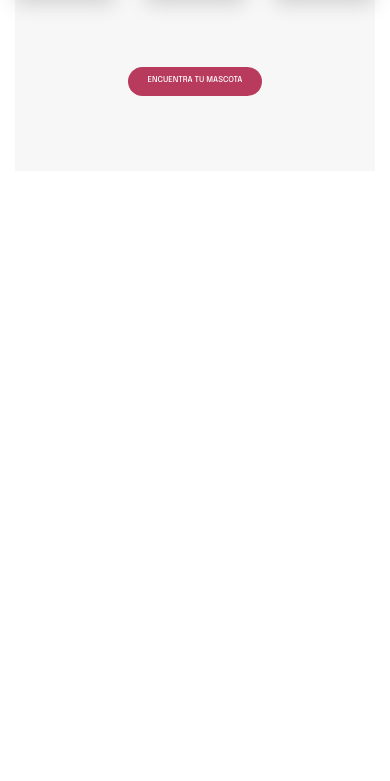
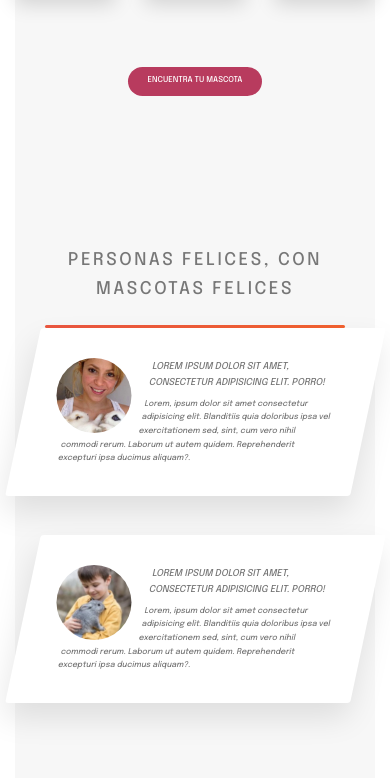
Before and after one commit to slybluue/adoptaunconejo, a website: page index.html in a window 390 px wide. Shown: the part 2065-2846 px from the top of the page. Before the commit the page ends 2251 px from the top, so only its background shows below. Drawn offline with Linux system fonts and the light colour scheme.

Commit message:
Add files via upload

```diff
--- a/index.html
+++ b/index.html
@@ -207,6 +207,47 @@
 
 
         </section>
+
+<section class="section-stories">
+
+    <div class="center-u-text u-margin-bottom-medium">
+        <h2 class="heading-secundary">
+            Personas felices, con mascotas felices
+        </h2>
+    </div>
+    <div class="rainbow rainbow-bg">
+    </div>
+
+    <div class="row">
+        <div class="story">
+            <figure class="story__shape">
+                <img src="img\historia-1.png" alt="conejo" class="story__img">
+                <figcaption class="story__caption">Shakira</figcaption>
+            </figure>
+            <div class="story__text"></div>
+            <h3 class="heading-tertiary u-margin-bottom-small"> Lorem ipsum dolor sit amet, consectetur adipisicing
+                elit. Porro!</h3>
+            <p> Lorem, ipsum dolor sit amet consectetur adipisicing elit. Blanditiis quia doloribus ipsa vel
+                exercitationem sed, sint, cum vero nihil commodi rerum. Laborum ut autem quidem. Reprehenderit excepturi
+                ipsa ducimus aliquam?.</p>
+        </div>
+    </div>
+
+    <div class="row">
+        <div class="story">
+            <figure class="story__shape">
+                <img src="img\historia-2.png" alt="conejo" class="story__img">
+
+            </figure>
+            <div class="story__text"></div>
+            <h3 class="heading-tertiary u-margin-bottom-small"> Lorem ipsum dolor sit amet, consectetur adipisicing
+                elit. Porro!</h3>
+            <p> Lorem, ipsum dolor sit amet consectetur adipisicing elit. Blanditiis quia doloribus ipsa vel
+                exercitationem sed, sint, cum vero nihil commodi rerum. Laborum ut autem quidem. Reprehenderit excepturi
+                ipsa ducimus aliquam?.</p>
+        </div>
+    </div>
+</section>
     </main>
     </body>
 
--- a/sass/base/_animations.scss
+++ b/sass/base/_animations.scss
@@ -45,6 +45,7 @@
     }
 }
 
+
 // RAINBOW
 .rainbow {
     height: .5rem;
--- a/sass/base/_utilities.scss
+++ b/sass/base/_utilities.scss
@@ -5,4 +5,4 @@
 .u-margin-bottom-small { margin-bottom: 1.5rem; }
 .u-margin-bottom-medium { margin-bottom: 4rem; }
 .u-margin-bottom-big { margin-bottom: 8rem; }
-.u-margin-top-big { margin-top: 8rem;}
+.u-margin-top-big { margin-top: 8rem; }
--- /dev/null
+++ b/sass/components/_stories.scss
@@ -0,0 +1,63 @@
+.story {
+    width: 75%;
+    margin: 0 auto;
+    box-shadow: 0 3rem 6rem rgba($color-black, .1);
+    background-color: $color-white;
+    border-radius: 3px;
+    padding: 6rem;
+    padding-left: 9rem;
+    font-size: $default-font;
+    transform: skewX(-12deg);
+    position: relative;
+
+    &__shape {
+        width: 15rem;
+        height: 15rem;
+        float: left;
+        clip-path: circle(50% at 50% 50%);
+
+        backface-visibility: hidden;
+        transform: translateX(-3rem) skewX(12deg);
+
+
+        -webkit-clip-path: circle(50% at 50% 50%);
+
+
+    }
+
+    &__img {
+        width: 100%;
+        transition: all .5s;
+        transform: scale(1.4) ;
+    }
+
+    &__text {
+        transform: skewX(12deg);
+    }
+
+    &__caption {
+        position: absolute;
+        top: 50%;
+        left: 50%;
+        transform: translate(-50%, 20%);
+        color: $color-white;
+        text-transform: uppercase;
+        font-size: 1.7rem;
+        text-align: center;
+        opacity: 0;
+        transition: all .5s;
+
+    }
+
+    &:hover &__caption {
+        opacity: 1;
+        transform: translate(-50%, -50%);
+    }
+
+    &:hover &__img {
+        transform: scale(1.1);
+        filter: blur(3px);
+
+    }
+
+}
--- a/sass/main.scss
+++ b/sass/main.scss
@@ -1,15 +1,20 @@
  @import
  "abstracts/mixins",
  "abstracts/variables",
+
  "base/base",
  "base/animations",
  "base/typography",
  "base/utilities",
+
  "pages/home",
+
  "components/button",
  "components/card",
  "components/composition",
  "components/feature-box",
+ "components/stories",
+
  "layout/header",
  "layout/grid";
 
--- a/sass/pages/_home.scss
+++ b/sass/pages/_home.scss
@@ -25,3 +25,8 @@
     padding: 25rem 0 15rem 0;
     margin-top: -20vh;
 }
+
+.section-stories {
+    padding: 15rem 0;
+    background-color: $color-light-grey-1;
+}
```
Also changed, not shown: css/style.css, img/historia-1.png (added), img/historia-2.png (added).
